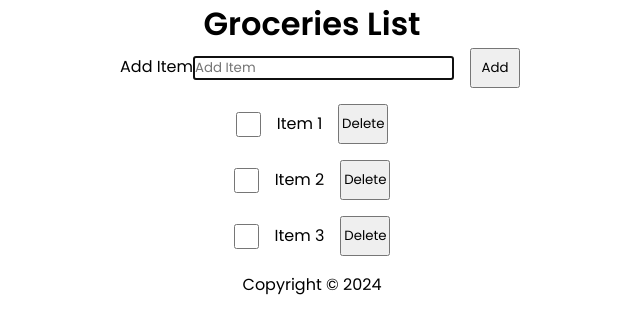
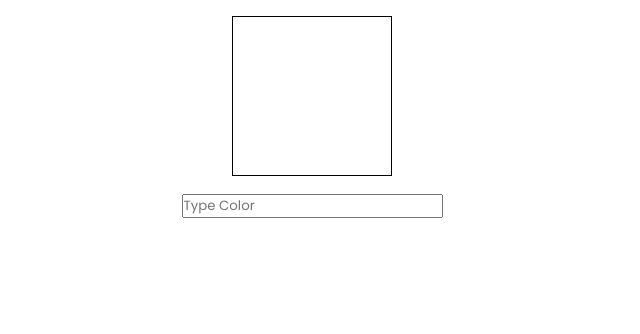
Before and after one commit to ZanderMiguel/MyTodoReact, a React (Create React App) app: page / in a window 1280 px wide. Shown: the top 334 px of the page, without its empty margins (328-968 px from the left). Built offline with nearby package versions, Linux system fonts and the light colour scheme.

Commit message:
Done with Colorchange Challenge

```diff
--- /dev/null
+++ b/src/challenges/Color.js
@@ -0,0 +1,15 @@
+import React from "react";
+
+const Color = ({ color, colorValue }) => {
+  return (
+    <>
+      <input
+        type="text"
+        placeholder="Type Color"
+        onChange={(e) => colorValue(e.target.value)}
+      />
+    </>
+  );
+};
+
+export default Color;
--- /dev/null
+++ b/src/challenges/ColorChange.js
@@ -0,0 +1,17 @@
+import React from "react";
+import { useState } from "react";
+import Shades from "./Shades";
+import Color from "./Color";
+
+const ColorChange = () => {
+  const [color, colorValue] = useState("");
+
+  return (
+    <section>
+      <Shades color={color} colorValue={colorValue} />
+      <Color color={color} colorValue={colorValue} />
+    </section>
+  );
+};
+
+export default ColorChange;
--- /dev/null
+++ b/src/challenges/Shades.js
@@ -0,0 +1,24 @@
+import React from "react";
+
+const Shades = ({ color, colorValue }) => {
+  return (
+    <section>
+      <div
+        style={{
+          margin: "1rem auto",
+          backgroundColor: color,
+          height: "10rem",
+          maxWidth: "10rem",
+          border: "1px solid black",
+          display: "flex",
+          justifyContent: "center",
+          alignItems: "center",
+        }}
+      >
+        {color}
+      </div>
+    </section>
+  );
+};
+
+export default Shades;
--- a/src/components/Main.js
+++ b/src/components/Main.js
@@ -2,27 +2,15 @@ import React from "react";
 import { useState } from "react";
 import List from "./List";
 import AddingForm from "./AddingForm";
+import Searchbox from "./Searchbox";
 
 const Main = () => {
   // Adding form
   const [newItem, setNewItem] = useState("");
-  const [items, setItems] = useState([
-    {
-      id: 1,
-      checked: false,
-      label: "Item 1",
-    },
-    {
-      id: 2,
-      checked: false,
-      label: "Item 2",
-    },
-    {
-      id: 3,
-      checked: false,
-      label: "Item 3",
-    },
-  ]);
+  const [items, setItems] = useState(
+    JSON.parse(localStorage.getItem("shopppinglist"))
+  );
+  const [search, setSearch] = useState("");
 
   const setAndSaveItems = (newItems) => {
     setItems(newItems);
@@ -54,7 +42,7 @@ const Main = () => {
     setAndSaveItems(listItem);
     setNewItem("");
   };
-
+  console.log(localStorage.getItem("shopppinglist"));
   return (
     <main>
       <AddingForm
@@ -62,8 +50,11 @@ const Main = () => {
         setNewItem={setNewItem}
         handleSubmit={handleSubmit}
       />
+      <Searchbox search={search} setSearch={setSearch} />
       <List
-        items={items}
+        items={items.filter((item) =>
+          item.label.toLowerCase().includes(search.toLowerCase())
+        )}
         handleChecked={handleChecked}
         handleDelete={handleDelete}
       />
--- /dev/null
+++ b/src/components/Searchbox.js
@@ -0,0 +1,20 @@
+import React from "react";
+
+const Searchbox = ({ search, setSearch }) => {
+  return (
+    <>
+      <form className="addSearchbox">
+        <label htmlFor="addSearchbox">Search Items</label>
+        <input
+          id="addSearchbox"
+          type="text"
+          role="searchbox"
+          value={search}
+          onChange={(e) => setSearch(e.target.value)}
+        />
+      </form>
+    </>
+  );
+};
+
+export default Searchbox;
--- a/src/index.css
+++ b/src/index.css
@@ -44,7 +44,8 @@ button {
 }
 
 /* Adding Form */
-.addItem label {
+.addForm label,
+.addSearchbox label {
   position: absolute;
   left: -9999999999px;
 }
@@ -55,8 +56,9 @@ button {
   align-items: center;
 }
 
-.addItem input[type="text"] {
-  height: 3rem;
+.addForm input[type="text"],
+.addSearchbox input[type="text"] {
+  height: 2rem;
   font-size: 1rem;
   padding: 0.25rem;
 }
--- a/src/index.js
+++ b/src/index.js
@@ -2,10 +2,12 @@ import React from "react";
 import ReactDOM from "react-dom/client";
 import "./index.css";
 import App from "./App";
+import ColorChange from "./challenges/ColorChange";
 
 const root = ReactDOM.createRoot(document.getElementById("root"));
 root.render(
   <React.StrictMode>
-    <App />
+    {/* <App /> */}
+    <ColorChange />
   </React.StrictMode>
 );
```
